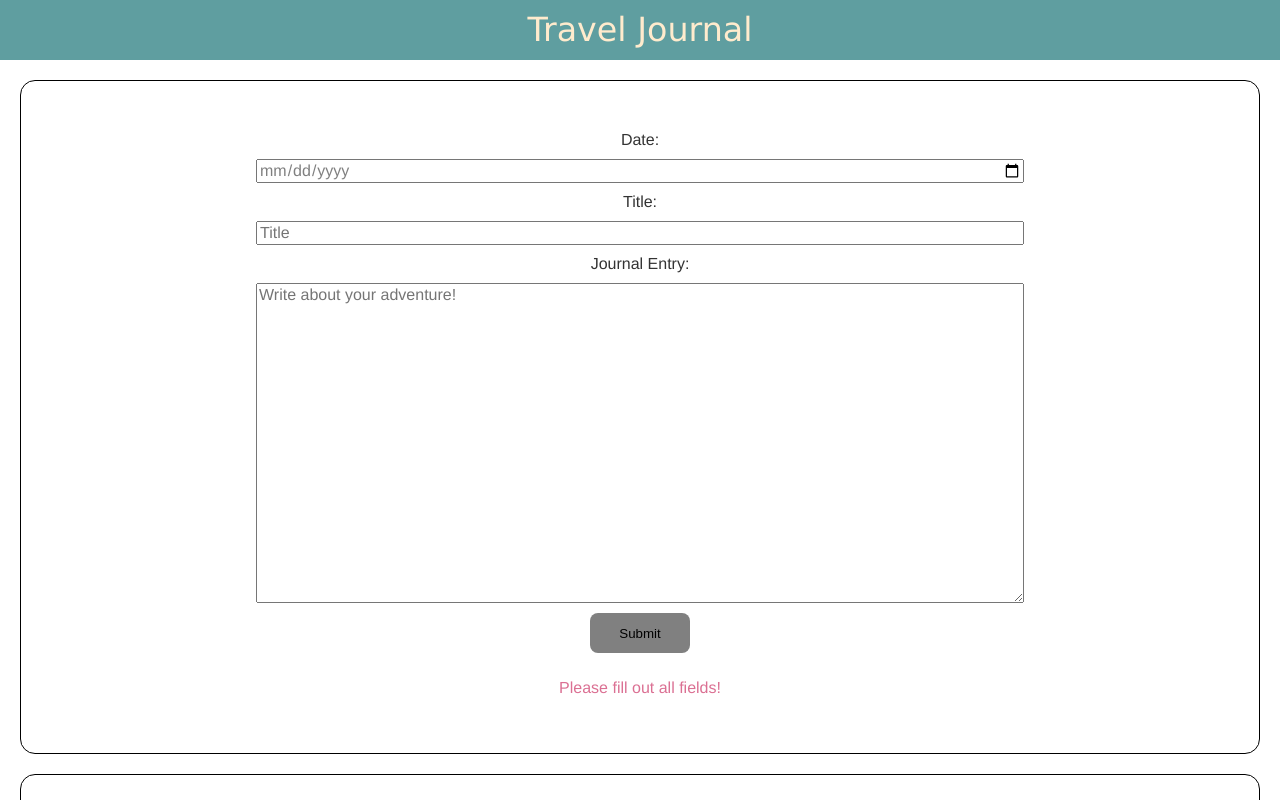
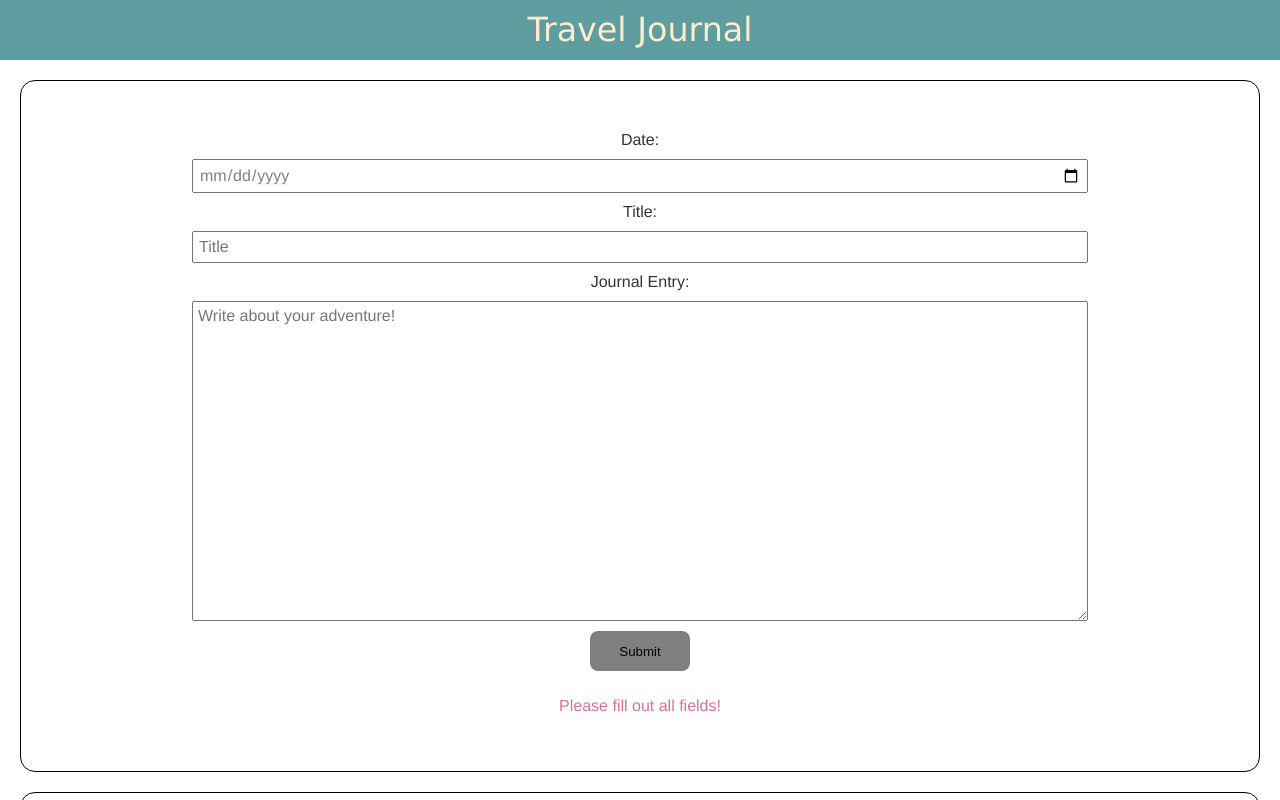
Before and after one commit to MaggieSchuetz/capstone-project, a React (Create React App) app: page / in a window 1280 px wide. Shown: the top 800 px of the page. Built offline with nearby package versions, Linux system fonts and the light colour scheme; a web font is replaced by a local one.

Commit message:
Add feedback from code reviews, some basic styling (more to follow)

```diff
--- a/src/components/Form.js
+++ b/src/components/Form.js
@@ -1,5 +1,4 @@
-import React, { useEffect } from 'react';
-import { useState } from 'react';
+import React, { useState, useEffect } from 'react';
 import styled from 'styled-components';
 import Button from './shared/Button';
 
@@ -72,30 +71,26 @@ function Form({ handleAdd }) {
     }
   }
 
-  useEffect(() => {
-    enableButton();
-  }, [date, title, text]);
+  useEffect(
+    () => {
+      enableButton();
+    }, // eslint-disable-next-line react-hooks/exhaustive-deps
+    [date, title, text]
+  );
 
   return (
     <FormContainer onSubmit={handleSubmit}>
-      <Label htmlFor="date" id="label-date">
-        Date:
-      </Label>
+      <Label htmlFor="date">Date:</Label>
       <Input
-        aria-labelledby="label-date"
         id="date"
         name="date"
         type="date"
         className="postDate"
-        //value={date}
         required
         onChange={handleDateChange}
       />
-      <Label htmlFor="title" id="label-title">
-        Title:
-      </Label>
+      <Label htmlFor="title">Title:</Label>
       <Input
-        aria-labelledby="label-title"
         id="title"
         name="title"
         type="text"
@@ -105,11 +100,8 @@ function Form({ handleAdd }) {
         required
         onChange={handleTitleChange} //{e => setTitle(e.target.value)}
       />
-      <Label htmlFor="text" id="label-text">
-        Journal Entry:
-      </Label>
+      <Label htmlFor="text">Journal Entry:</Label>
       <Textarea
-        aria-labelledby="label-text"
         id="text"
         name="text"
         type="text"
@@ -151,18 +143,20 @@ const Label = styled.label`
 `;
 
 const Input = styled.input`
-  width: 60vw;
+  width: 70vw;
   font-family: Open-Sans, Helvetica, Sans-Serif;
   font-size: 12pt;
   color: grey;
+  padding: 5px;
 `;
 
 const Textarea = styled.textarea`
-  width: 60vw;
+  width: 70vw;
   height: 40vh;
   font-family: Open-Sans, Helvetica, Sans-Serif;
   font-size: 12pt;
   color: grey;
+  padding: 5px;
 `;
 
 export default Form;
--- a/src/components/shared/Button.js
+++ b/src/components/shared/Button.js
@@ -10,9 +10,6 @@ const StyledButton = styled.button`
   height: 40px;
   margin: 10px;
 
-  &:hover {
-    background-color: purple;
-  }
   &:disabled {
     background-color: grey;
     cursor: not-allowed;
```
Also changed, not shown: 1 other file (tests, documents, lock files or other folders).
